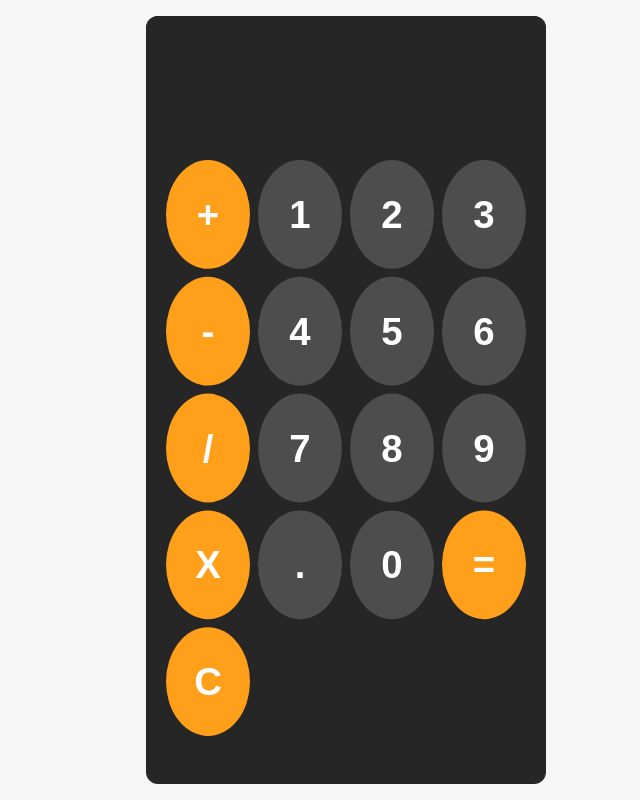
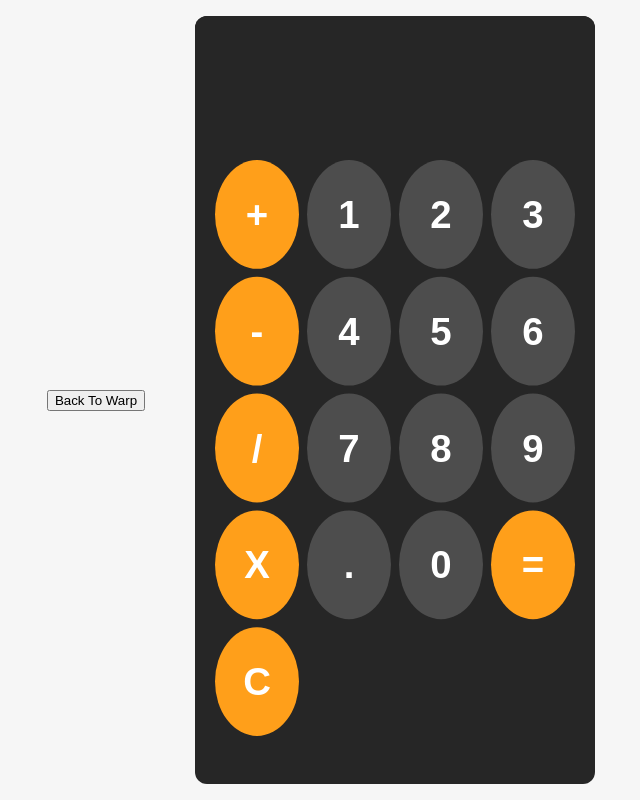
Before and after one commit to fwldom/Calculator_Web.github.io, a plain HTML site: page index.html in a window 1280 px wide. Shown: the whole page, without its empty margins (294-934 px from the left). Drawn offline with Linux system fonts and the light colour scheme.

Commit message:
Update index.html

```diff
--- a/index.html
+++ b/index.html
@@ -11,6 +11,7 @@
 </head>
 
 <body>
+    <button id="back">Back To Warp</button>
     <div id="Calculator">
         <input type="text" id="display" readonly>
         <div id="keys">
```
